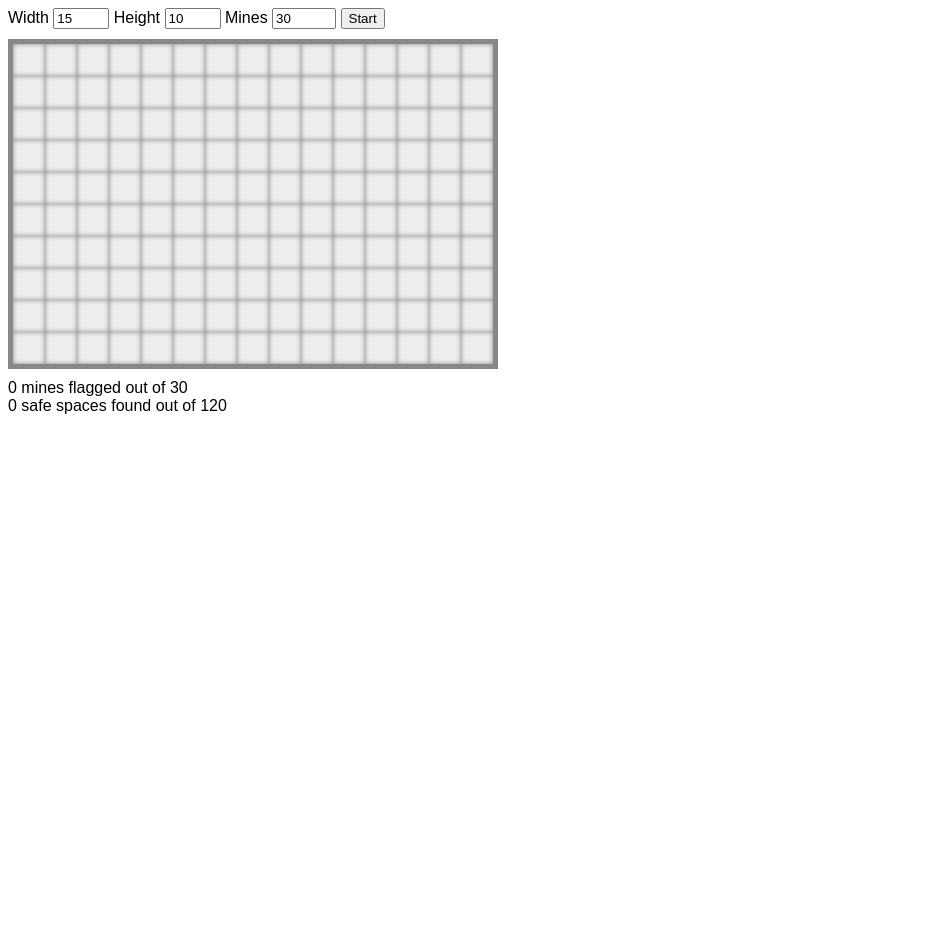
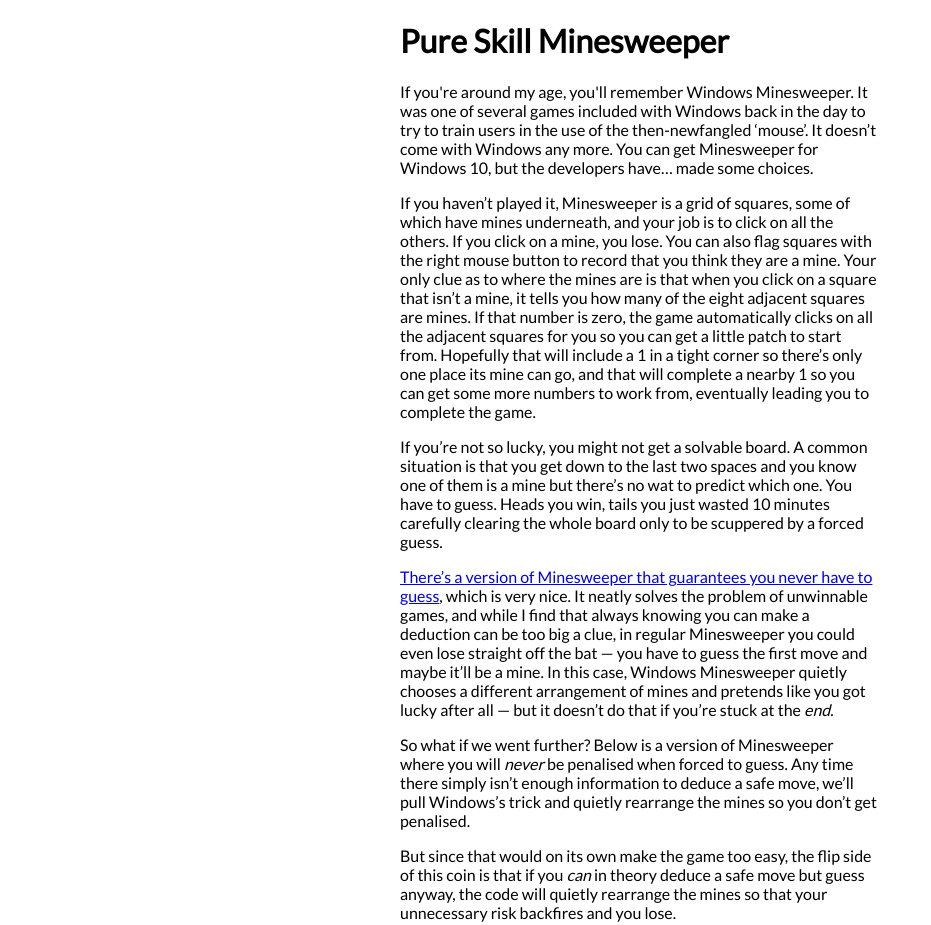
Before and after one commit to andrew-t/mines, a website with bundled scripts: page index.html in a window 1280 px wide. Shown: the top 925 px of the page, without its empty margins (0-931 px from the left). Before the commit the page ends 800 px from the top, so only its background shows below. Built offline with nearby package versions, Linux system fonts and the light colour scheme.

Commit message:
add explanatory text

```diff
--- a/index.html
+++ b/index.html
@@ -1,11 +1,30 @@
 <!DOCTYPE html>
 <html>
 <head>
-	<title>mines</title>
+	<title>andrewt.net / mines</title>
 	<script type="module" src="grid.js"></script>
 	<link rel="stylesheet" type="text/css" href="style.css">
 </head>
 <body>
+	<h1>Pure Skill Minesweeper</h1>
+	<p>
+		If you're around my age, you'll remember Windows Minesweeper. It was one of several games included with Windows back in the day to try to train users in the use of the then-newfangled ‘mouse’. It doesn’t come with Windows any more. You can get Minesweeper for Windows 10, but the developers have… made some choices.
+	</p>
+	<p>
+		If you haven’t played it, Minesweeper is a grid of squares, some of which have mines underneath, and your job is to click on all the others. If you click on a mine, you lose. You can also flag squares with the right mouse button to record that you think they are a mine. Your only clue as to where the mines are is that when you click on a square that isn’t a mine, it tells you how many of the eight adjacent squares are mines. If that number is zero, the game automatically clicks on all the adjacent squares for you so you can get a little patch to start from. Hopefully that will include a 1 in a tight corner so there’s only one place its mine can go, and that will complete a nearby 1 so you can get some more numbers to work from, eventually leading you to complete the game.
+	</p>
+	<p>
+		If you’re not so lucky, you might not get a solvable board. A common situation is that you get down to the last two spaces and you know one of them is a mine but there’s no wat to predict which one. You have to guess. Heads you win, tails you just wasted 10 minutes carefully clearing the whole board only to be scuppered by a forced guess.
+	</p>
+	<p>
+		<a href="https://www.chiark.greenend.org.uk/~sgtatham/puzzles/js/mines.html">There’s a version of Minesweeper that guarantees you never have to guess</a>, which is very nice. It neatly solves the problem of unwinnable games, and while I find that always knowing you can make a deduction can be too big a clue, in regular Minesweeper you could even lose straight off the bat — you have to guess the first move and maybe it’ll be a mine. In this case, Windows Minesweeper quietly chooses a different arrangement of mines and pretends like you got lucky after all — but it doesn’t do that if you’re stuck at the <em>end</em>.
+	</p>
+	<p>
+		So what if we went further? Below is a version of Minesweeper where you will <em>never</em> be penalised when forced to guess. Any time there simply isn’t enough information to deduce a safe move, we’ll pull Windows’s trick and quietly rearrange the mines so you don’t get penalised.
+	</p>
+	<p>
+		But since that would on its own make the game too easy, the flip side of this coin is that if you <em>can</em> in theory deduce a safe move but guess anyway, the code will quietly rearrange the mines so that your unnecessary risk backfires and you lose.
+	</p>
 	<div>
 		<label>Width <input type="number" min="4" max="50" id="width" value="15"></label>
 		<label>Height <input type="number" min="3" max="50" id="height" value="10"></label>
@@ -15,6 +34,15 @@
 	<div id="grid">
 		<mines-grid width="15" height="10" mines="30"></mines-grid>
 	</div>
+	<p>
+		This game is also rigged to give you a zero on your first click rather than simply a non-mine space. To be honest this is mostly to avoid situations that are computationally difficult — this is not what I would call carefully optimised code. If I wanted to expand this I would (eg) make it precalculate things while you’re staring at the screen instead of waiting for you to choose a square and then trying to work out what to do about it.
+	</p>
+	<p>
+		More importantly, I would like to make the game recognise when there’s a forced guess _coming_ — currently if there’s a 50/50 chance in one corner of the grid that you’re clearly going to have to take eventually, you have to wait until that’s <em>all</em> there is. If you take the chance when there was a safe space available elsewhere, you’ll always lose.
+	</p>
+	<p>
+		If I was feeling especially mean, I could insist that the player choose the square with the best odds of being safe, rather than simply judging whether or not each square is theoretically knowable. But I think that would be taking things too far.
+	</p>
 	<script type="module" src="start.js"></script>
 </body>
 </html>
--- a/style.css
+++ b/style.css
@@ -1,5 +1,13 @@
+@import url('https://fonts.googleapis.com/css2?family=Lato&display=swap');
+
 body {
-	font-family: sans-serif;
+	font-family: Lato, sans-serif;
+}
+
+body > * {
+	width: 30rem;
+	margin-left: auto;
+	margin-right: auto;
 }
 
 table {
@@ -100,3 +108,18 @@
 	white-space: pre-wrap;
 	font-family: Consolas, Monaco, 'Ubuntu Mono', monospace;
 }
+
+label {
+	width: 20em;
+	display: inline-block;
+}
+input {
+	float: right;
+	width: 10em;
+}
+label::after {
+	clear: both;
+}
+button {
+	float: right;
+}
```
Also changed, not shown: README.md (added).
